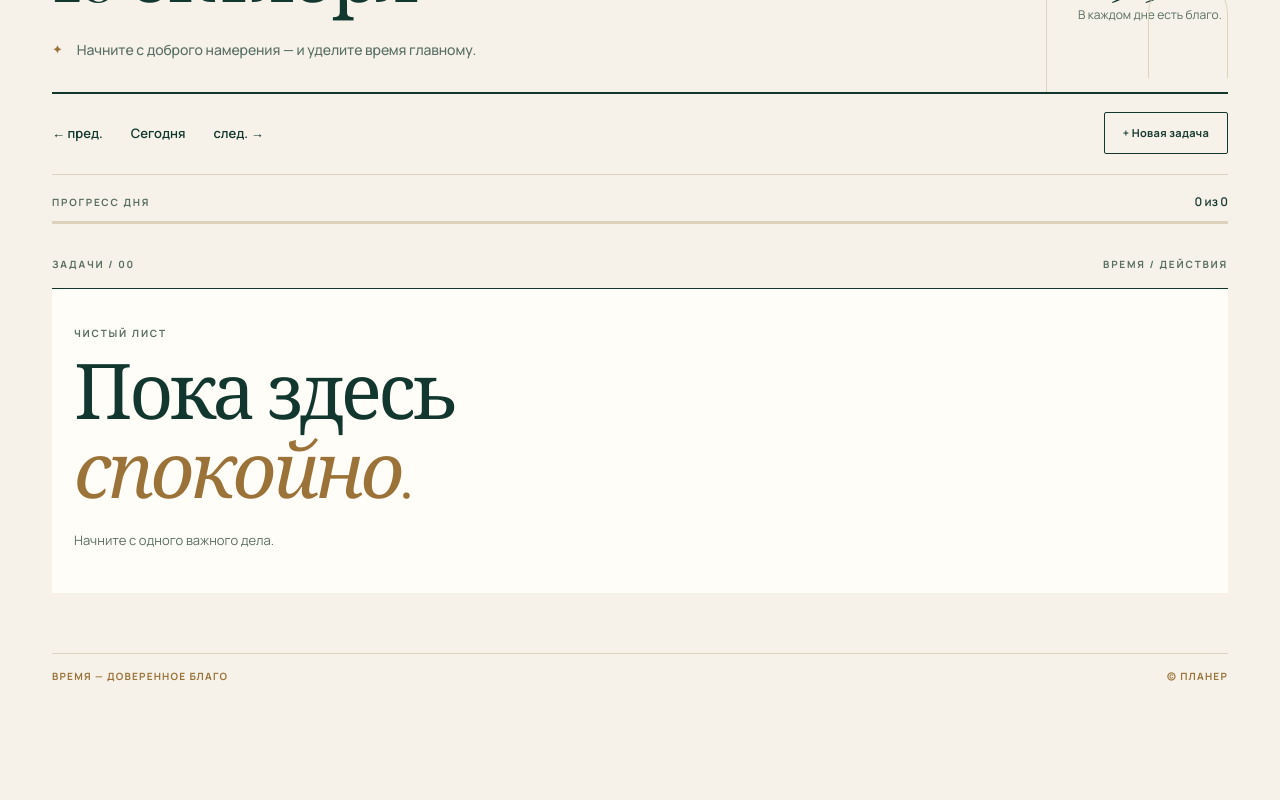
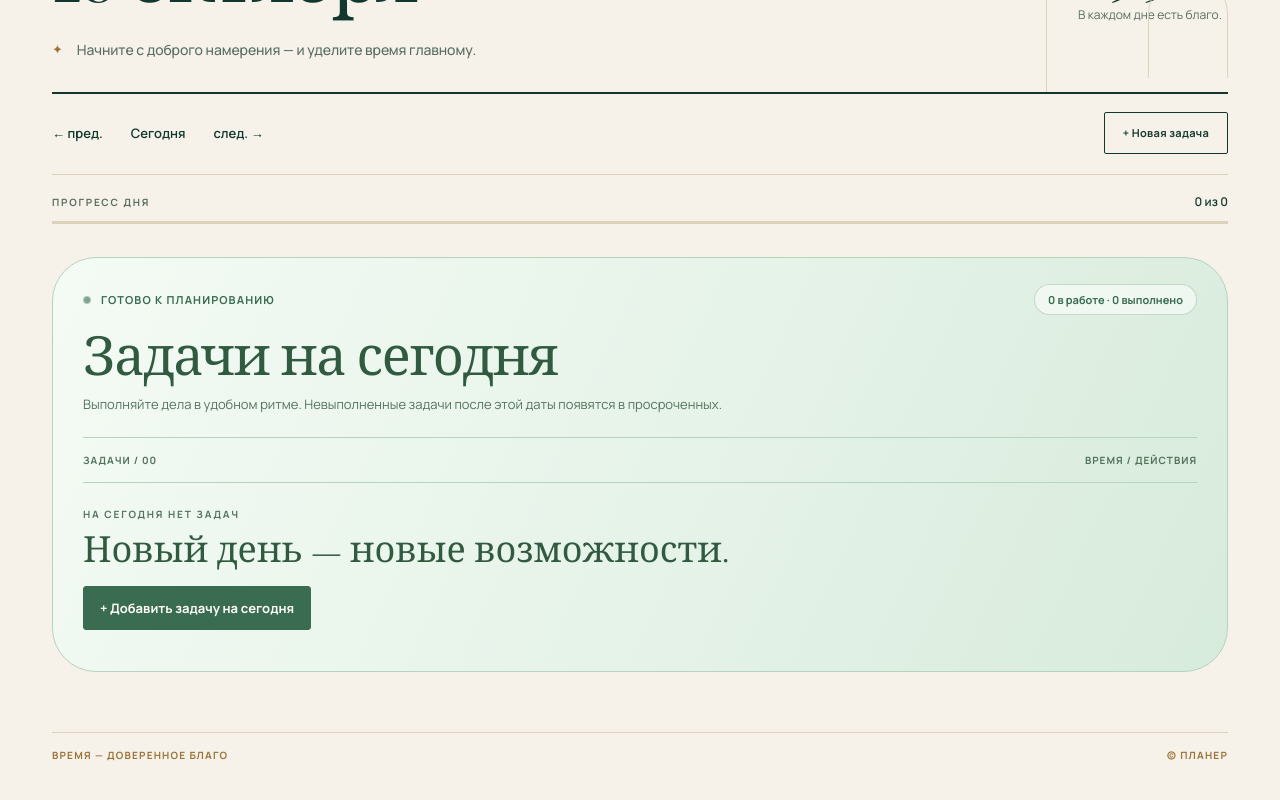
Before and after one commit to ireksmakov/planer, a React (Vite) app: page / in a window 1280 px wide. Shown: the part 582-1382 px from the top of the page. Before the commit the page ends 1345 px from the top, so only its background shows below. Built offline with nearby package versions, Linux system fonts and the light colour scheme; a web font is replaced by a local one.

Commit message:
Always show today's green task panel immediately below overdue panel

```diff
--- a/src/components/DayView.tsx
+++ b/src/components/DayView.tsx
@@ -124,25 +124,13 @@ export function DayView({ date, tasks, onChangeDate, addTask, updateTask, resche
         </section>
       )}
 
-      {dayTasks.length === 0 ? (
-        <>
-          <div className="task-list-header">
-            <span className="eyebrow">ЗАДАЧИ / 00</span>
-            <span className="eyebrow">ВРЕМЯ / ДЕЙСТВИЯ</span>
-          </div>
-          <div className="empty-state">
-            <span className="eyebrow">ЧИСТЫЙ ЛИСТ</span>
-            <p>Пока здесь<br /><em>спокойно.</em></p>
-            <span>Начните с одного важного дела.</span>
-          </div>
-        </>
-      ) : key === todayKey ? (
+      {key === todayKey ? (
         <section className="today-goals-section" aria-labelledby="today-goals-heading">
           <div className="today-goals-hero">
             <div className="today-goals-meta">
               <span className="today-goals-state">
                 <span className="status-lamp" aria-hidden="true" />
-                {stats.completed === stats.total ? 'ВСЁ ВЫПОЛНЕНО' : 'В ПРОЦЕССЕ'}
+                {stats.total === 0 ? 'ГОТОВО К ПЛАНИРОВАНИЮ' : stats.completed === stats.total ? 'ВСЁ ВЫПОЛНЕНО' : 'В ПРОЦЕССЕ'}
               </span>
               <span className="today-goals-count">
                 {stats.total - stats.completed} в работе · {stats.completed} выполнено
@@ -154,9 +142,19 @@ export function DayView({ date, tasks, onChangeDate, addTask, updateTask, resche
               <span>ЗАДАЧИ / {String(dayTasks.length).padStart(2, '0')}</span>
               <span>ВРЕМЯ / ДЕЙСТВИЯ</span>
             </div>
+            {dayTasks.length === 0 ? (
+              <div className="today-goals-empty" role="status">
+                <span className="eyebrow">НА СЕГОДНЯ НЕТ ЗАДАЧ</span>
+                <p>Новый день — новые возможности.</p>
+                <button type="button" className="today-goals-add" onClick={() => setEditing('new')}>
+                  + Добавить задачу на сегодня
+                </button>
+              </div>
+            ) : (
               <div className="task-list today-goals-list">
                 {dayTasks.map((task, index) => renderTask(task, index))}
               </div>
+            )}
           </div>
         </section>
       ) : (
@@ -165,9 +163,17 @@ export function DayView({ date, tasks, onChangeDate, addTask, updateTask, resche
             <span className="eyebrow">ЗАДАЧИ / {String(dayTasks.length).padStart(2, '0')}</span>
             <span className="eyebrow">ВРЕМЯ / ДЕЙСТВИЯ</span>
           </div>
+          {dayTasks.length === 0 ? (
+            <div className="empty-state">
+              <span className="eyebrow">ЧИСТЫЙ ЛИСТ</span>
+              <p>Пока здесь<br /><em>спокойно.</em></p>
+              <span>Начните с одного важного дела.</span>
+            </div>
+          ) : (
             <div className="task-list">
               {dayTasks.map((task, index) => renderTask(task, index))}
             </div>
+          )}
         </>
       )}
       <div className="page-footer-line"><span>ВРЕМЯ — ДОВЕРЕННОЕ БЛАГО</span><span>© ПЛАНЕР</span></div>
--- a/src/index.css
+++ b/src/index.css
@@ -941,3 +941,38 @@ body { background-color: var(--paper); }
   .today-goals-title { font-size: 30px; }
   .today-goals-columns { gap: 6px; }
 }
+
+/* Today's green panel stays visible below overdue tasks, even when empty. */
+.today-goals-empty {
+  display: flex;
+  flex-direction: column;
+  align-items: flex-start;
+  gap: 10px;
+  padding: 24px 0 27px;
+  border-top: 1px solid #b5d3be;
+  color: #315b40;
+}
+.today-goals-empty > .eyebrow { color: #54745e; }
+.today-goals-empty p {
+  margin: 0;
+  font: 500 clamp(25px, 3vw, 36px)/1.1 'Cormorant Garamond', Georgia, serif;
+  color: #315b40;
+}
+.today-goals-add {
+  margin-top: 5px;
+  min-height: 44px;
+  padding: 10px 16px;
+  border: 1px solid #396c50;
+  border-radius: 3px;
+  background: #396c50;
+  color: #fffdf8;
+  font-size: 13px;
+  font-weight: 700;
+}
+.today-goals-add:hover { opacity: .85; }
+.today-goals-add:focus-visible { outline: 2px solid #396c50; outline-offset: 2px; }
+.overdue-section + .today-goals-section { margin-top: 18px; }
+@media (max-width: 760px) {
+  .overdue-section + .today-goals-section { margin-top: 16px; }
+  .today-goals-empty { padding-block: 20px; }
+}
```
Also changed, not shown: 1 other file (tests, documents, lock files or other folders). Lines whose indentation alone changed are shown as unchanged.
